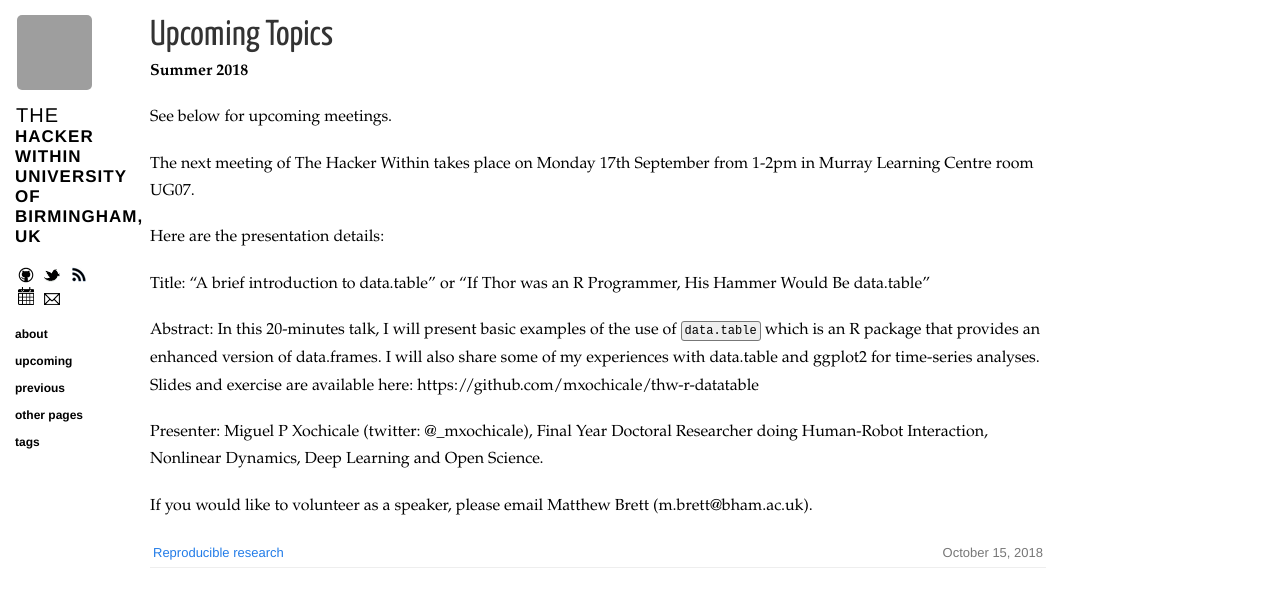
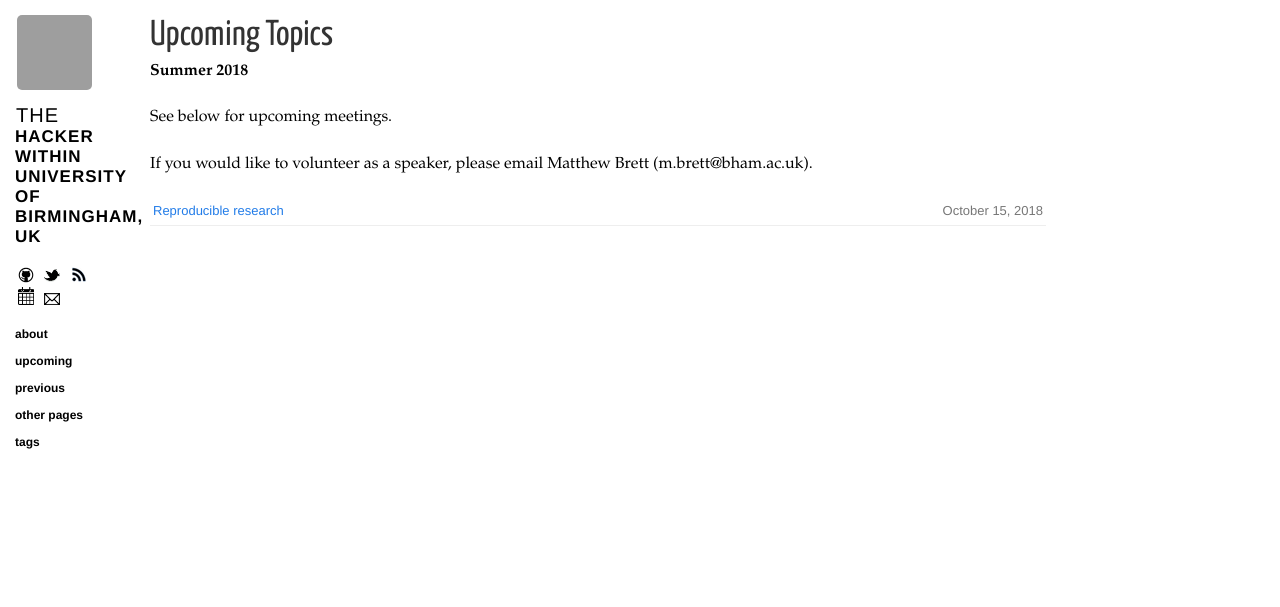
Before and after one commit to thehackerwithin/UoB, a Jekyll site: the page built from upcoming.md, in a window 1280 px wide. Shown: the top 607 px of the page. Built offline with Jekyll 4.4.1, drawn with Linux system fonts in a browser that asks for light colours; nearby versions of some CDN libraries; grey boxes are pictures that could not be loaded.

Commit message:
Move Miguel's talk out of upcoming

```diff
--- a/upcoming.md
+++ b/upcoming.md
@@ -12,27 +12,7 @@ Upcoming Topics
 
 See below for upcoming meetings.
 
-The next meeting of The Hacker Within takes place on Monday 17th September from 1-2pm in Murray Learning Centre room UG07.
-
-Here are the presentation details:
-
-Title: "A brief introduction to data.table" or "If Thor was an R Programmer, His Hammer Would Be data.table"
-
-Abstract:
-                In this 20-minutes talk, I will present basic examples of the use of `data.table`
-                which is an R package that provides an enhanced version of data.frames.
-                I will also share some of my experiences with data.table and ggplot2
-                for time-series analyses.
-                Slides and exercise are available here:    https://github.com/mxochicale/thw-r-datatable
-
-Presenter:
-Miguel P Xochicale (twitter: @_mxochicale),
-                Final Year Doctoral Researcher doing Human-Robot Interaction,
-                Nonlinear Dynamics, Deep Learning and Open Science.
-
-
 If you would like to volunteer as a speaker, please email Matthew Brett (m.brett@bham.ac.uk).
-
 
 <ul class="listing">
   {% assign upcoming = site.posts | where: "category" , "upcoming" %}
```
